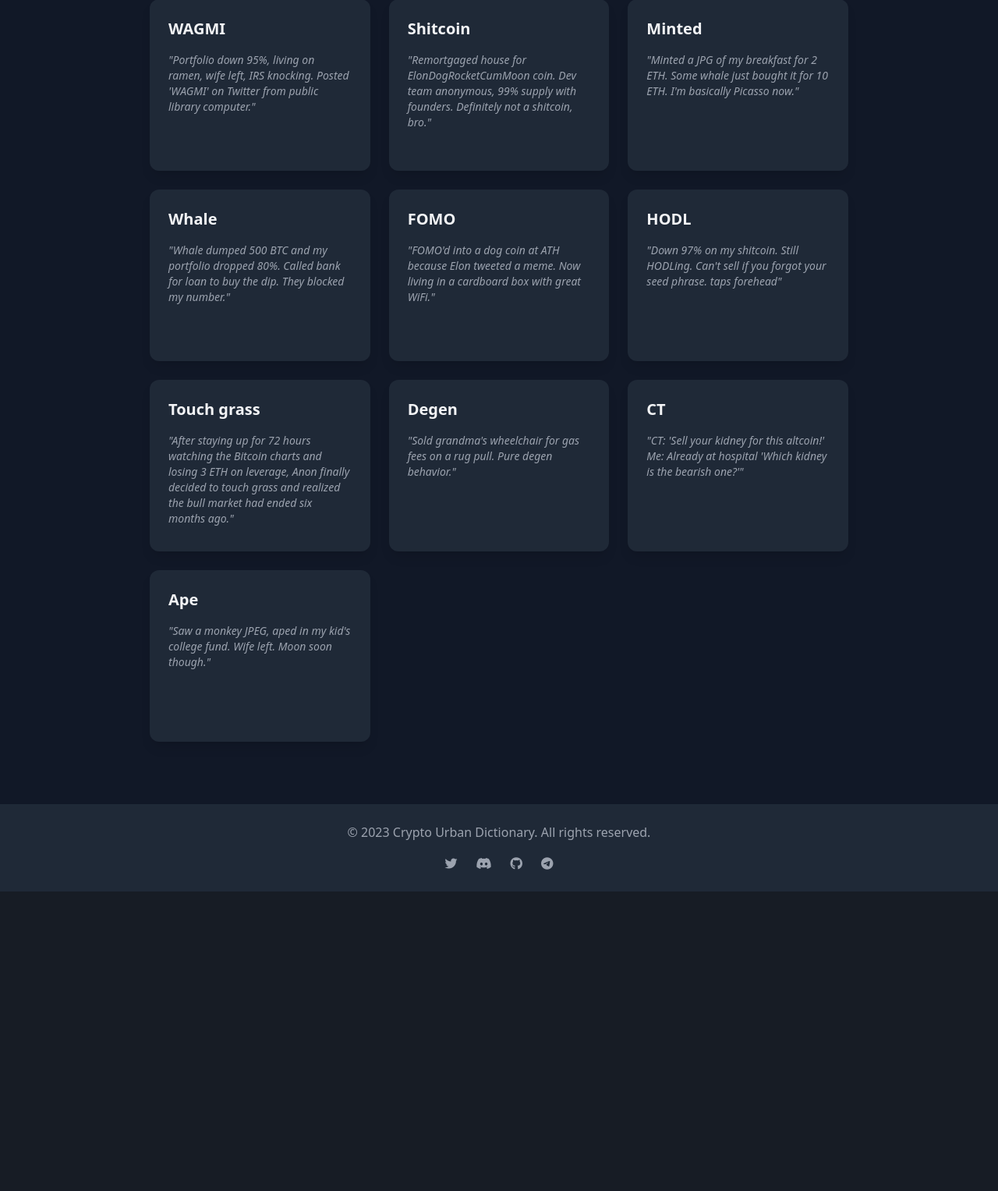
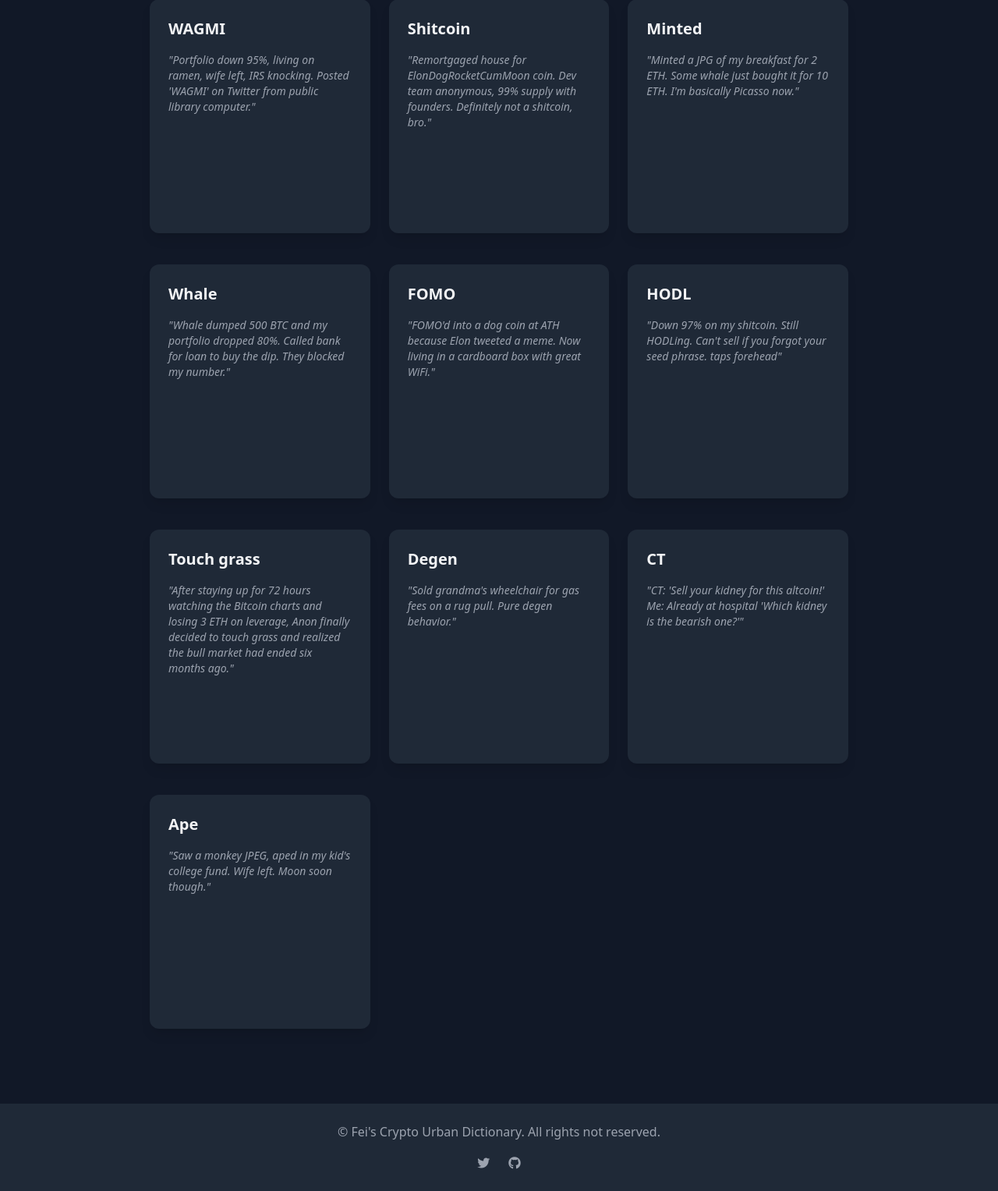
Before and after one commit to fahygao/crypto_urbandictionary, a Django app: page /words/ in a window 1280 px wide. Shown: the part 241-1768 px from the top of the page at 78% size. Before the commit the page ends 1384 px from the top, so only its background shows below. Run offline with Django 5.2, Linux system fonts and the light colour scheme; data comes from the database, SQL or seed files in the repository; both versions use the stored data as it was after the commit; some libraries are stand-ins or nearby versions.

Commit message:
Add requirements.txt for dependencies, enhance word submission validation, and improve card flipping UI in index.html

```diff
--- /dev/null
+++ b/requirements.txt
@@ -0,0 +1,5 @@
+asgiref==3.8.1
+Django==4.2.20
+djangorestframework==3.14.0
+sqlparse==0.5.3
+typing_extensions==4.13.2
--- a/words/templates/words/index.html
+++ b/words/templates/words/index.html
@@ -5,6 +5,7 @@
     <meta charset="UTF-8" />
     <meta name="viewport" content="width=device-width, initial-scale=1.0" />
     <title>Crypto Urban Dictionary</title>
+    <link rel="icon" href="{% static 'images/logo.png' %}" type="image/png" />
     <script src="https://cdn.tailwindcss.com"></script>
     <link
       rel="stylesheet"
@@ -13,33 +14,110 @@
     <style>
       .flip-card {
         perspective: 1000px;
-        min-height: 220px;
+        cursor: pointer;
+        min-height: 300px;
+        width: 100%;
+        margin-bottom: 16px;
       }
       .flip-card-inner {
+        position: relative;
+        width: 100%;
+        height: 100%;
+        min-height: 300px;
         transition: transform 0.6s;
         transform-style: preserve-3d;
-        position: relative;
-        width: 100%;
-        height: auto;
-        min-height: 100%;
+        -webkit-transform-style: preserve-3d;
       }
-      .flip-card:hover .flip-card-inner {
+      .flip-card.flipped .flip-card-inner {
         transform: rotateY(180deg);
+        -webkit-transform: rotateY(180deg);
       }
       .flip-card-front,
       .flip-card-back {
-        backface-visibility: hidden;
         position: absolute;
         width: 100%;
-        height: auto;
-        min-height: 100%;
-        top: 0;
-        left: 0;
+        height: 100%;
+        min-height: 300px;
+        -webkit-backface-visibility: hidden;
+        backface-visibility: hidden;
         display: flex;
         flex-direction: column;
       }
+      .flip-card-front {
+        z-index: 2;
+        transform: rotateY(0deg);
+      }
       .flip-card-back {
         transform: rotateY(180deg);
+      }
+      .card-content {
+        display: flex;
+        flex-direction: column;
+        height: 100%;
+        justify-content: space-between;
+      }
+      .definition-text {
+        flex: 1;
+        overflow: visible;
+        margin-bottom: 12px;
+      }
+      /* Mobile: No flip animation, just toggle visibility */
+      @media (max-width: 768px) {
+        /* Reset all transforms and 3D effects for mobile */
+        .flip-card,
+        .flip-card-inner,
+        .flip-card-front,
+        .flip-card-back,
+        .flip-card.flipped .flip-card-inner,
+        .flip-card.flipped .flip-card-front,
+        .flip-card.flipped .flip-card-back {
+          transform: none !important;
+          -webkit-transform: none !important;
+          transform-style: flat !important;
+          -webkit-transform-style: flat !important;
+          perspective: none !important;
+          -webkit-perspective: none !important;
+          backface-visibility: visible !important;
+          -webkit-backface-visibility: visible !important;
+        }
+
+        .flip-card {
+          min-height: 350px;
+          height: auto;
+          position: relative;
+        }
+
+        .flip-card-inner {
+          position: static;
+          min-height: 350px;
+          height: auto;
+          transition: none;
+        }
+
+        .flip-card-front,
+        .flip-card-back {
+          position: static;
+          height: 100%;
+          min-height: 350px;
+        }
+
+        .flip-card-back {
+          display: none;
+          position: absolute;
+          top: 0;
+          left: 0;
+          height: 100%;
+          width: 100%;
+        }
+
+        .flip-card.flipped .flip-card-front {
+          display: none;
+        }
+
+        .flip-card.flipped .flip-card-back {
+          display: block;
+          height: 100%;
+        }
       }
       .search-container {
         transition: all 0.3s ease;
@@ -71,16 +149,6 @@
       }
       .hidden-term {
         display: none !important;
-      }
-      .card-content {
-        display: flex;
-        flex-direction: column;
-        height: 100%;
-        justify-content: space-between;
-      }
-      .definition-text {
-        overflow-y: auto;
-        max-height: 300px;
       }
     </style>
   </head>
@@ -389,17 +457,15 @@
     <!-- Footer -->
     <footer class="bg-gray-800 py-6 mt-12">
       <div class="container mx-auto px-6 text-center text-gray-400">
-        <p>© 2023 Crypto Urban Dictionary. All rights reserved.</p>
+        <p>© Fei's Crypto Urban Dictionary. All rights not reserved.</p>
         <div class="flex justify-center space-x-6 mt-4">
-          <a href="#" class="hover:text-white"
+          <a href="https://x.com/fahygaoyf" class="hover:text-white"
             ><i class="fab fa-twitter"></i
           ></a>
-          <a href="#" class="hover:text-white"
-            ><i class="fab fa-discord"></i
-          ></a>
-          <a href="#" class="hover:text-white"><i class="fab fa-github"></i></a>
-          <a href="#" class="hover:text-white"
-            ><i class="fab fa-telegram"></i
+          <a
+            href="https://github.com/fahygao/crypto_urbandictionary"
+            class="hover:text-white"
+            ><i class="fab fa-github"></i
           ></a>
         </div>
       </div>
@@ -566,9 +632,14 @@
             method: "POST",
             body: formData,
           })
-            .then((response) => response.json())
+            .then((response) => {
+              if (!response.ok) {
+                throw new Error("Network response was not ok");
+              }
+              return response.json();
+            })
             .then((data) => {
-              if (data.success) {
+              if (data && data.success) {
                 // Create new term card
                 const newCard = document.createElement("div");
                 newCard.className = "flip-card term-card";
@@ -635,9 +706,13 @@
               `;
 
                 // Add new card to the beginning of the container
-                const termsContainer =
-                  document.getElementById("termsContainer");
                 termsContainer.insertBefore(newCard, termsContainer.firstChild);
+
+                // Apply click handler to the newly added card
+                newCard.addEventListener("click", function (e) {
+                  e.stopPropagation();
+                  this.classList.toggle("flipped");
+                });
 
                 // Clear the form
                 addTermForm.reset();
@@ -655,7 +730,9 @@
                   } Buzzwords Defined!`;
                 }
               } else {
-                alert("Error adding term: " + (data.error || "Unknown error"));
+                const errorMessage =
+                  data && data.error ? data.error : "Unknown error occurred";
+                alert("Error adding term: " + errorMessage);
               }
             })
             .catch((error) => {
@@ -664,6 +741,48 @@
             });
         });
       }
+
+      // Handle card flipping on touch devices
+      function initCardFlipping() {
+        const flipCards = document.querySelectorAll(".flip-card");
+        const isMobile = window.matchMedia("(max-width: 768px)").matches;
+
+        flipCards.forEach((card) => {
+          if (isMobile) {
+            // Simple tap behavior for mobile
+            card.addEventListener("click", function (e) {
+              e.stopPropagation();
+              // Get height of the front card before flipping
+              const frontHeight =
+                this.querySelector(".flip-card-front").offsetHeight;
+              // Apply height to the card to maintain consistency
+              this.style.height = frontHeight + "px";
+              this.classList.toggle("flipped");
+
+              // If flipping to show back, ensure back has the same height
+              if (this.classList.contains("flipped")) {
+                const backCard = this.querySelector(".flip-card-back");
+                backCard.style.height = frontHeight + "px";
+              }
+            });
+          } else {
+            // Original behavior for desktop
+            card.addEventListener("click", handleClick);
+          }
+
+          function handleClick(e) {
+            e.stopPropagation();
+            card.classList.toggle("flipped");
+          }
+        });
+      }
+
+      // Initialize card flipping when DOM is ready
+      if (document.readyState === "loading") {
+        document.addEventListener("DOMContentLoaded", initCardFlipping);
+      } else {
+        initCardFlipping();
+      }
     </script>
   </body>
 </html>
--- a/words/views.py
+++ b/words/views.py
@@ -73,10 +73,16 @@ def submit_word(request):
         definition = request.POST.get('definition')
         example = request.POST.get('example', '')
 
-        if len(definition.split()) < 10:
+        word_count = len(definition.split())
+        if word_count < 10:
             return JsonResponse({
                 'success': False,
                 'error': 'Definition must be at least 10 words long.'
+            })
+        if word_count > 20:
+            return JsonResponse({
+                'success': False,
+                'error': 'Definition must be no longer than 20 words.'
             })
 
         try:
```
Also changed, not shown: db.sqlite3.
